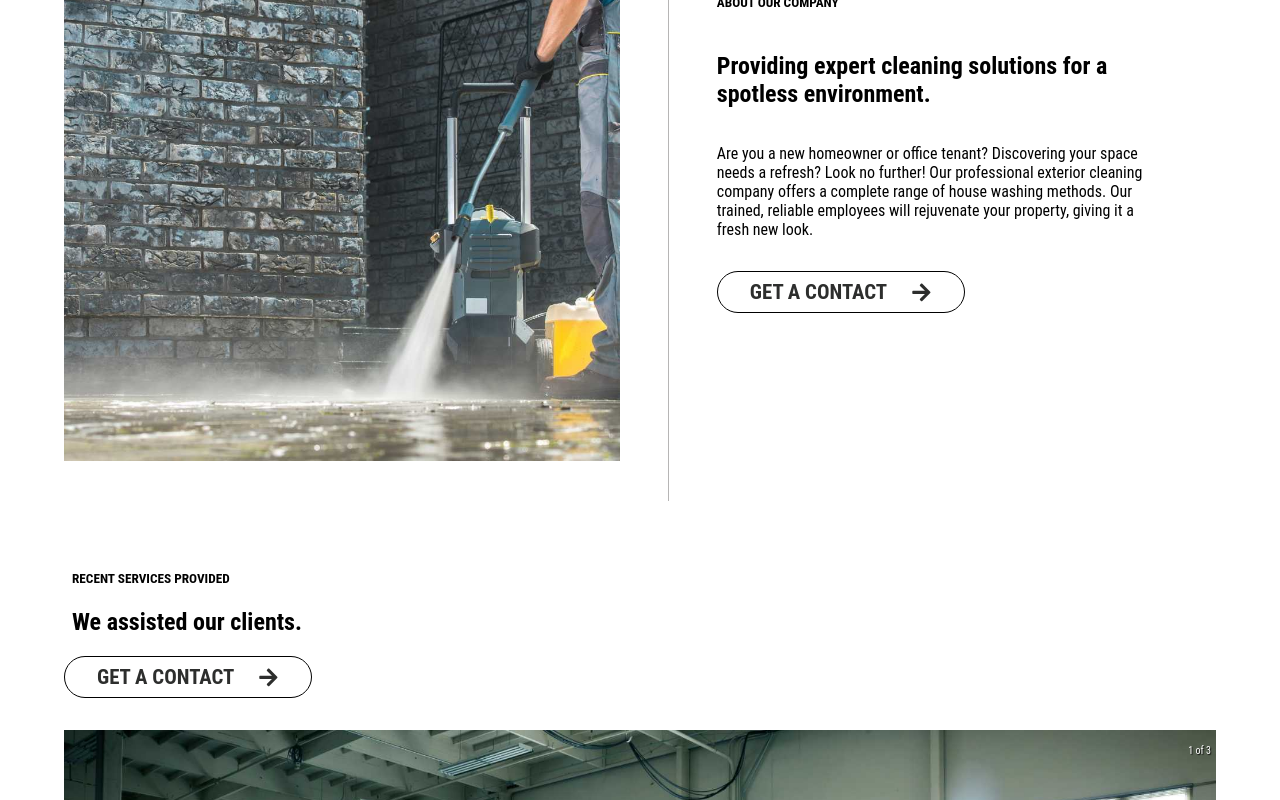
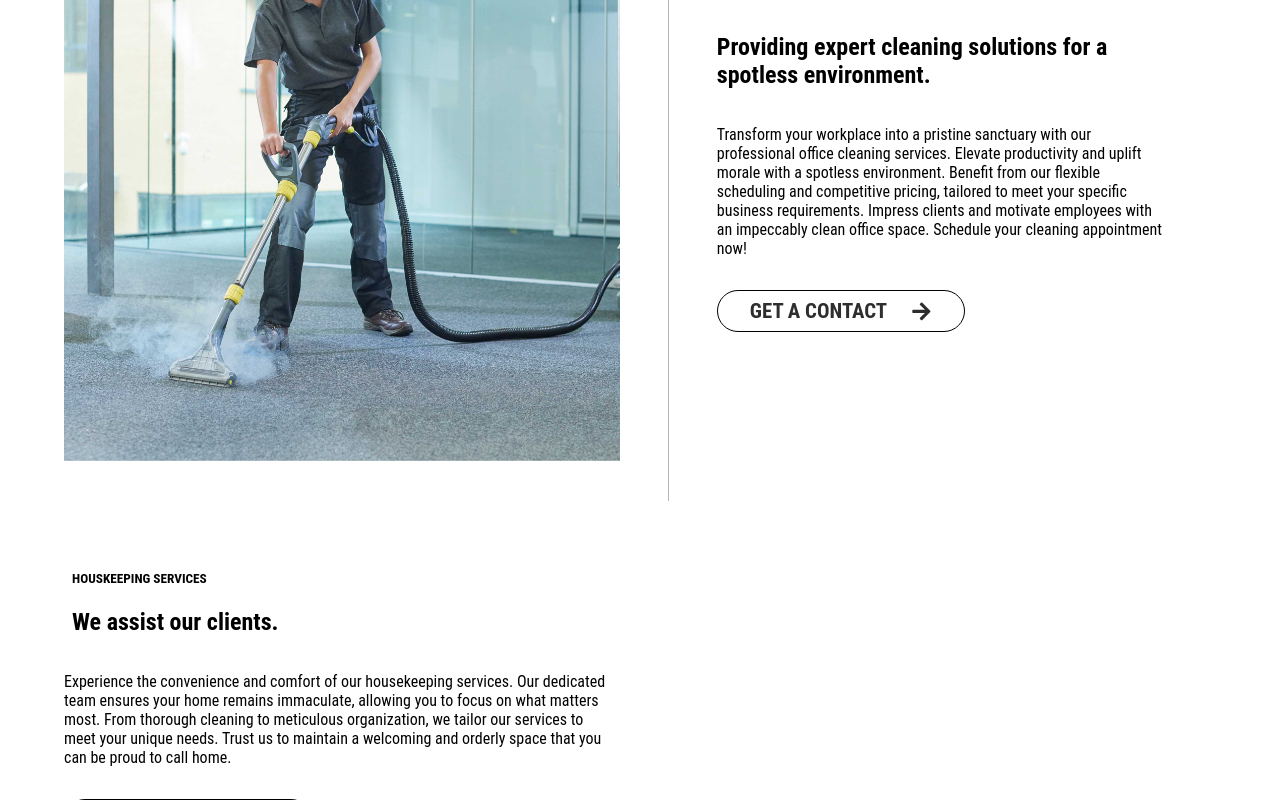
Before and after one commit to RuslanTissen/cleaning-solutions, a React (Create React App) app: page / in a window 1280 px wide. Shown: the part 1000-1800 px from the top of the page. Built offline with nearby package versions, Linux system fonts and the light colour scheme; a web font is replaced by a local one.

Commit message:
some image changes

```diff
--- a/src/components/about/About.jsx
+++ b/src/components/about/About.jsx
@@ -1,20 +1,23 @@
 import React from 'react'
 import "./About.scss"
 import { FaArrowRight } from 'react-icons/fa'
+import office from "../../images/office_cleaning.jpg"
 
 function About() {
 	return (
 		<div className='about' id='about'>
 
 			<div className="about__image">
-				<div className="about__image--self"></div>
+				{/* <div className="about__image--self"></div> */}
+				<img src={office} alt="Ups, here should office cleaning photo" loading='lazy'/>
 			</div>
 
 			<div className="about__text-box">
-				<h5>ABOUT OUR COMPANY</h5>
+				<h5>office cleaning</h5>
 				<h2>Providing expert cleaning solutions for a spotless environment.</h2>
-				<p>Are you a new homeowner or office tenant? Discovering your space needs a refresh? Look no further! Our professional exterior cleaning company offers a complete range of house washing methods. Our trained, reliable employees will rejuvenate your property, giving it a fresh new look.</p>
-				<a href='mailto:rthyssen73@gmail.com'  target="_blank">get a contact <FaArrowRight /></a>
+				<p>Transform your workplace into a pristine sanctuary with our professional office cleaning services. Elevate productivity and uplift morale with a spotless environment. Benefit from our flexible scheduling and competitive pricing, tailored to meet your specific business requirements. Impress clients and motivate employees with an impeccably clean office space. Schedule your cleaning appointment now!</p>
+				{/* <p>Are you a new homeowner or office tenant? Discovering your space needs a refresh? Look no further! Our professional exterior cleaning company offers a complete range of house washing methods. Our trained, reliable employees will rejuvenate your property, giving it a fresh new look.</p> */}
+				<a href='mailto:rthyssen73@gmail.com' target="_blank">get a contact <FaArrowRight /></a>
 			</div>
 
 		</div>
--- a/src/components/about/About.scss
+++ b/src/components/about/About.scss
@@ -6,18 +6,24 @@
 	font-family: "Roboto Condensed", sans-serif;
 	margin-bottom: 3rem;
 	border-top: 0.1px solid rgb(182, 181, 181);
-	border-bottom: 0.1px solid rgb(182, 181, 181) ;
+	border-bottom: 0.1px solid rgb(182, 181, 181);
 	.about__image {
 		width: 100%;
 		height: clamp(200px, 70vw, 600px);
-		.about__image--self {
-			height: inherit;
-			background-image: url("../../images/about.jpg");
-			background-repeat: no-repeat;
-			background-size: cover;
-			background-position: center;
-			object-fit: contain;
-			box-sizing: border-box;
+		// .about__image--self {
+		// 	height: inherit;
+		// 	background-image: url("../../images/about.jpg");
+		// 	background-repeat: no-repeat;
+		// 	background-size: cover;
+		// 	background-position: center;
+		// 	object-fit: contain;
+		// 	box-sizing: border-box;
+		// }
+		img {
+			width: 100%;
+			height: 100%;
+			object-fit: cover;
+			// object-position: center;
 		}
 	}
 	.about__text-box {
--- a/src/components/work/Work.jsx
+++ b/src/components/work/Work.jsx
@@ -13,21 +13,22 @@ function Work() {
 		<div className='work'>
 
 			<div className="work__text-box">
-				<h5>Recent services provided</h5>
-				<h2>We assisted our clients.</h2>
-				<a href='mailto:rthyssen73@gmail.com'  target="_blank">get a contact <FaArrowRight /></a>
+				<h5>houskeeping services</h5>
+				<h2>We assist our clients.</h2>
+				<p>Experience the convenience and comfort of our housekeeping services. Our dedicated team ensures your home remains immaculate, allowing you to focus on what matters most. From thorough cleaning to meticulous organization, we tailor our services to meet your unique needs. Trust us to maintain a welcoming and orderly space that you can be proud to call home.</p>
+				<a href='mailto:rthyssen73@gmail.com' target="_blank">get a contact <FaArrowRight /></a>
 			</div>
 
 			<div className="work__galery-box">
 				<Carousel>
 					<div>
-                    <img src={work1} />
+						<img src={work1} loading='lazy' />
 					</div>
 					<div>
-                    <img src={work2}/>
+						<img src={work2} loading='lazy' />
 					</div>
 					<div>
-                    <img src={work3}/>
+						<img src={work3} loading='lazy' />
 					</div>
 				</Carousel>
 			</div>
--- a/src/components/work/Work.scss
+++ b/src/components/work/Work.scss
@@ -51,5 +51,9 @@
 		.work__text-box {
 			padding-bottom: 1rem;
 		}
+		p{
+			width: min(550px, 50vw);
+			display: inline-block;
+		}
 	}
 }
```
Also changed, not shown: src/images/office_cleaning.jpg (added). Lines whose indentation alone changed are shown as unchanged.
